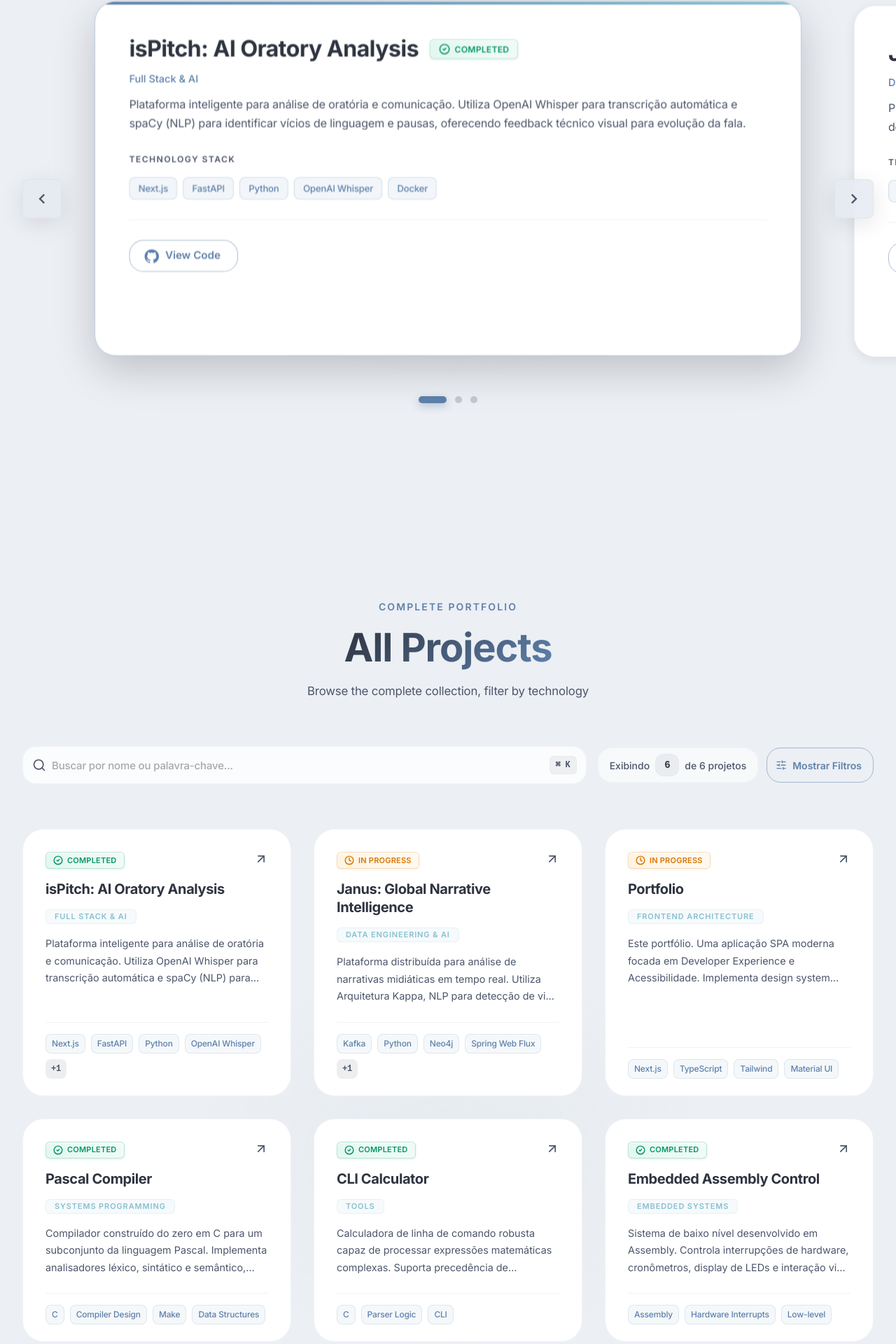
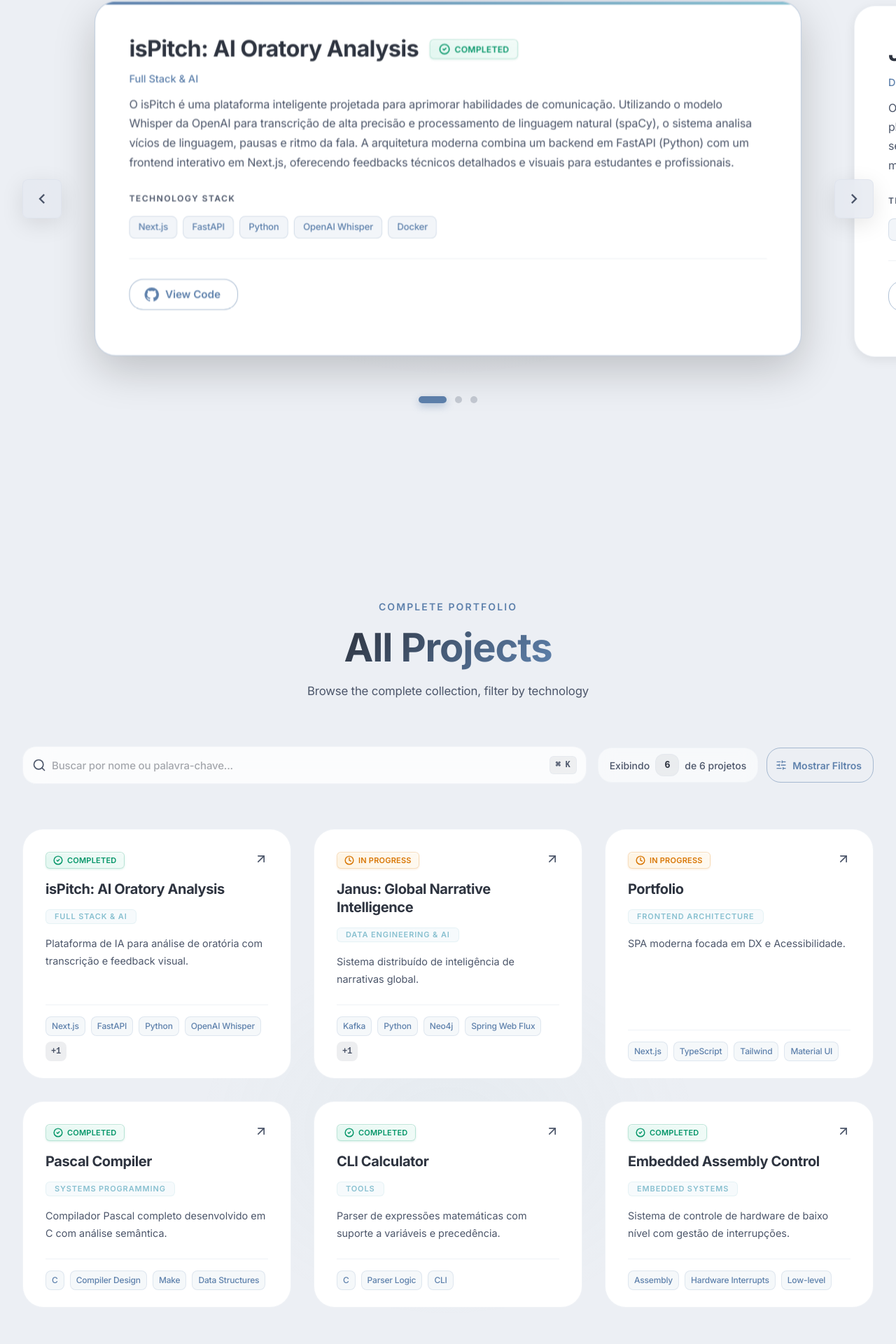
Before and after one commit to Lucas-CSilva/portfolio, a Next.js app: page / in a window 1280 px wide. Shown: the part 1251-3171 px from the top of the page at 70% size. Built offline with nearby package versions, Linux system fonts and the light colour scheme.

Commit message:
refactor: replace project summary with description in ProjectHeader and FeaturedProjectsCarousel components; update Project type to include description

```diff
--- a/src/components/layout/Footer.tsx
+++ b/src/components/layout/Footer.tsx
@@ -1,7 +1,7 @@
 'use client';
 
 import { Box, Link, Typography, Container, useTheme, alpha, Stack } from '@mui/material';
-import { GitHub as GitHubIcon, LinkedIn as LikedInIcon } from '@mui/icons-material';
+import { GitHub as GitHubIcon, LinkedIn as LinkedInIcon } from '@mui/icons-material';
 
 export function Footer() {
     const theme = useTheme();
@@ -86,7 +86,7 @@
                                 },
                             }}
                         >
-                            <LikedInIcon style={{ width: '18px', height: '18px' }} />
+                            <LinkedInIcon style={{ width: '18px', height: '18px' }} />
                             <Box component="span" sx={{ display: { xs: 'none', sm: 'inline' } }}>
                                 LinkedIn
                             </Box>
--- a/src/components/projects/detail/ProjectHeader.tsx
+++ b/src/components/projects/detail/ProjectHeader.tsx
@@ -79,7 +79,7 @@
                     fontWeight: 400,
                 }}
             >
-                {project.summary}
+                {project.description}
             </Typography>
         </Stack>
     );
--- a/src/components/sections/AboutSection.tsx
+++ b/src/components/sections/AboutSection.tsx
@@ -1,7 +1,7 @@
 'use client';
 
 import { Button, Card, CardContent, Chip, Link, Divider, Box, Typography, useTheme, alpha, Stack } from '@mui/material';
-import { GitHub as GitHubIcon, LinkedIn as LikedInIcon } from '@mui/icons-material';
+import { GitHub as GitHubIcon, LinkedIn as LinkedInIcon } from '@mui/icons-material';
 
 export function AboutSection() {
     const theme = useTheme();
@@ -134,7 +134,7 @@
                                 href="https://www.linkedin.com/in/lucas-correia-silva/"
                                 target="_blank"
                                 rel="noopener noreferrer"
-                                startIcon={<LikedInIcon className="h-5 w-5" />}
+                                startIcon={<LinkedInIcon className="h-5 w-5" />}
                                 sx={{
                                     fontWeight: 600,
                                     fontSize: '0.9375rem',
--- a/src/components/sections/FeaturedProjectsCarousel.tsx
+++ b/src/components/sections/FeaturedProjectsCarousel.tsx
@@ -362,7 +362,7 @@
                                                                 mt: 1,
                                                             }}
                                                         >
-                                                            {project.summary}
+                                                            {project.description}
                                                         </Typography>
                                                     </Stack>
                                                     <Stack spacing={2}>
--- a/src/data/projects.ts
+++ b/src/data/projects.ts
@@ -4,7 +4,8 @@
     {
         id: 'ispitch',
         title: 'isPitch: AI Oratory Analysis',
-        summary: 'Plataforma inteligente para análise de oratória e comunicação. Utiliza OpenAI Whisper para transcrição automática e spaCy (NLP) para identificar vícios de linguagem e pausas, oferecendo feedback técnico visual para evolução da fala.',
+        summary: 'Plataforma de IA para análise de oratória com transcrição e feedback visual.',
+        description: 'O isPitch é uma plataforma inteligente projetada para aprimorar habilidades de comunicação. Utilizando o modelo Whisper da OpenAI para transcrição de alta precisão e processamento de linguagem natural (spaCy), o sistema analisa vícios de linguagem, pausas e ritmo da fala. A arquitetura moderna combina um backend em FastAPI (Python) com um frontend interativo em Next.js, oferecendo feedbacks técnicos detalhados e visuais para estudantes e profissionais.',
         technologies: ['Next.js', 'FastAPI', 'Python', 'OpenAI Whisper', 'Docker'],
         context: 'Full Stack & AI',
         order: 1,
@@ -15,7 +16,8 @@
     {
         id: 'janus',
         title: 'Janus: Global Narrative Intelligence',
-        summary: 'Plataforma distribuída para análise de narrativas midiáticas em tempo real. Utiliza Arquitetura Kappa, NLP para detecção de viés e Grafos de Conhecimento para visualizar dissonância semântica global.',
+        summary: 'Sistema distribuído de inteligência de narrativas global.',
+        description: 'O Janus é um sistema distribuído orientado a eventos (Arquitetura Kappa) para monitorização de narrativas midiáticas. A plataforma ingere streams globais de notícias via Kafka, aplica modelos de NLP para detectar viés e dissonância semântica, e projeta os resultados em grafos de conhecimento (Neo4j). Desenvolvido para alta escala, utiliza microsserviços poliglotas (Python, Java) para processar e correlacionar informações geopolíticas complexas.',
         technologies: ['Kafka', 'Python', 'Neo4j', 'Spring Web Flux', 'MongoDB'],
         context: 'Data Engineering & AI',
         order: 2,
@@ -26,7 +28,8 @@
     {
         id: 'portfolio',
         title: 'Portfolio',
-        summary: 'Este portfólio. Uma aplicação SPA moderna focada em Developer Experience e Acessibilidade. Implementa design system Nord, filtragem via URL-state, arquitetura modular e pontuação máxima no Lighthouse.',
+        summary: 'SPA moderna focada em DX e Acessibilidade.',
+        description: 'Este portfólio pessoal é uma Single Page Application (SPA) construída com Next.js e TypeScript, focada em performance e experiência do programador (DX). Implementa um Design System consistente baseado no tema Nord, filtragem de estado via URL (useSearchParams), suporte a temas dark/light e segue rigorosos padrões de acessibilidade (WCAG).',
         technologies: ['Next.js', 'TypeScript', 'Tailwind', 'Material UI'],
         context: 'Frontend Architecture',
         order: 3,
@@ -37,7 +40,8 @@
     {
         id: 'pascal-compiler',
         title: 'Pascal Compiler',
-        summary: 'Compilador construído do zero em C para um subconjunto da linguagem Pascal. Implementa analisadores léxico, sintático e semântico, incluindo gerenciamento de tabela de símbolos e detecção de erros.',
+        summary: 'Compilador Pascal completo desenvolvido em C com análise semântica.',
+        description: 'Um compilador robusto desenvolvido do zero em C para um subconjunto da linguagem Pascal. O projeto implementa todas as fases tradicionais de compilação: um analisador léxico eficiente, um parser descendente recursivo para validação sintática e um analisador semântico com gestão rigorosa de tabela de símbolos e tipos. Inclui mecanismos de recuperação de erros e geração de código intermediário.',
         technologies: ['C', 'Compiler Design', 'Make', 'Data Structures'],
         context: 'Systems Programming',
         order: 4,
@@ -48,7 +52,8 @@
     {
         id: 'cli-calculator',
         title: 'CLI Calculator',
-        summary: 'Calculadora de linha de comando robusta capaz de processar expressões matemáticas complexas. Suporta precedência de operadores (PEMDAS), variáveis dinâmicas e análise sintática recursiva.',
+        summary: 'Parser de expressões matemáticas com suporte a variáveis e precedência.',
+        description: 'Uma calculadora de linha de comandos (CLI) avançada que implementa um parser de expressões matemáticas recursivo. O sistema suporta a ordem correta de operações (PEMDAS), uso de parênteses aninhados e, crucialmente, permite a criação e atribuição de variáveis dinâmicas em tempo de execução. Escrito em C, o projeto exemplifica a gestão eficiente de memória e a implementação de algoritmos de parsing clássicos.',
         technologies: ['C', 'Parser Logic', 'CLI'],
         context: 'Tools',
         order: 5,
@@ -59,7 +64,8 @@
     {
         id: 'assembly-embedded-system',
         title: 'Embedded Assembly Control',
-        summary: 'Sistema de baixo nível desenvolvido em Assembly. Controla interrupções de hardware, cronômetros, display de LEDs e interação via terminal, demonstrando gestão direta de memória e registradores.',
+        summary: 'Sistema de controle de hardware de baixo nível com gestão de interrupções.',
+        description: 'Sistema embarcado desenvolvido puramente em Assembly, focado no controle direto de hardware. O projeto gere interrupções de processador, cronómetros de hardware e interfaces de I/O (display de LEDs e terminal), exigindo manipulação precisa de registradores e endereçamento de memória. É uma demonstração prática de conhecimento sobre arquitetura de computadores.',
         technologies: ['Assembly', 'Hardware Interrupts', 'Low-level'],
         context: 'Embedded Systems',
         order: 6,
--- a/src/lib/types.ts
+++ b/src/lib/types.ts
@@ -4,6 +4,7 @@
     id: string;
     title: string;
     summary: string;
+    description: string;
     status: ProjectStatus;
     technologies: string[];
     category?: ProjectCategory;
```
